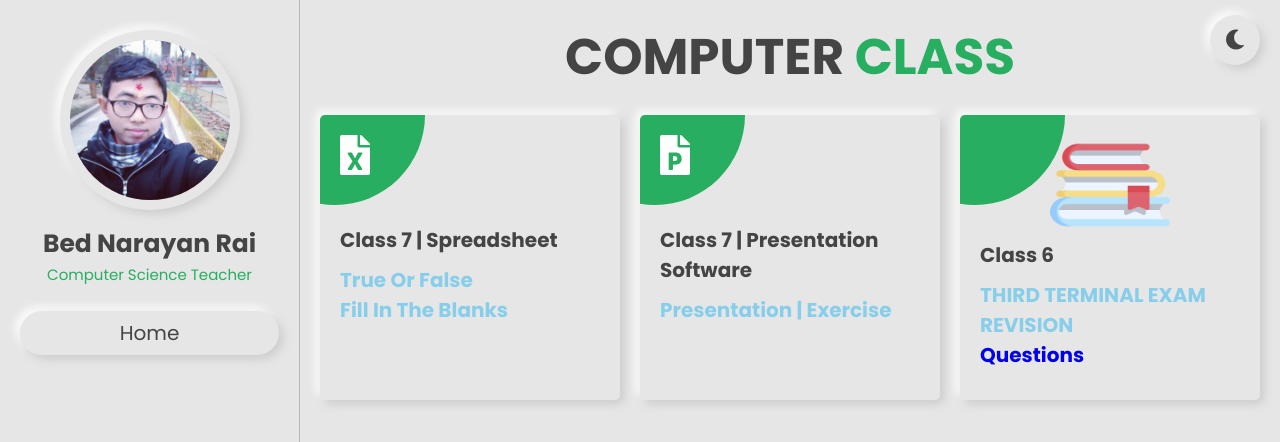
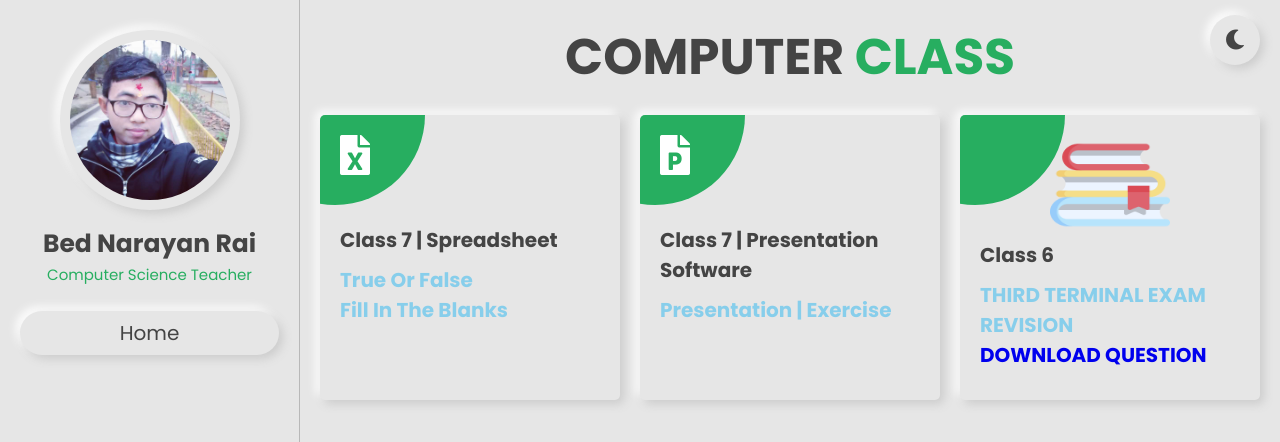
Before and after one commit to bednarayanrai/bednarayanrai, a plain HTML site: page computer/class 6/index.html in a window 1280 px wide. Shown: the top 442 px of the page. Drawn offline with Linux system fonts and the light colour scheme.

Commit message:
update download

```diff
--- a/computer/class 6/index.html
+++ b/computer/class 6/index.html
@@ -70,7 +70,7 @@
        <h3>Class 6</h3>
  <h3>
 <a  class="aid1" target = "_blank" href="#"> THIRD TERMINAL EXAM REVISION</a><br>
-<a href="../../image/Class6RivisionQuestions.png" download>Questions</a>
+<a href="../../image/Class6RivisionQuestions.png" download>DOWNLOAD QUESTION</a>
    </h3>
 
 
```
